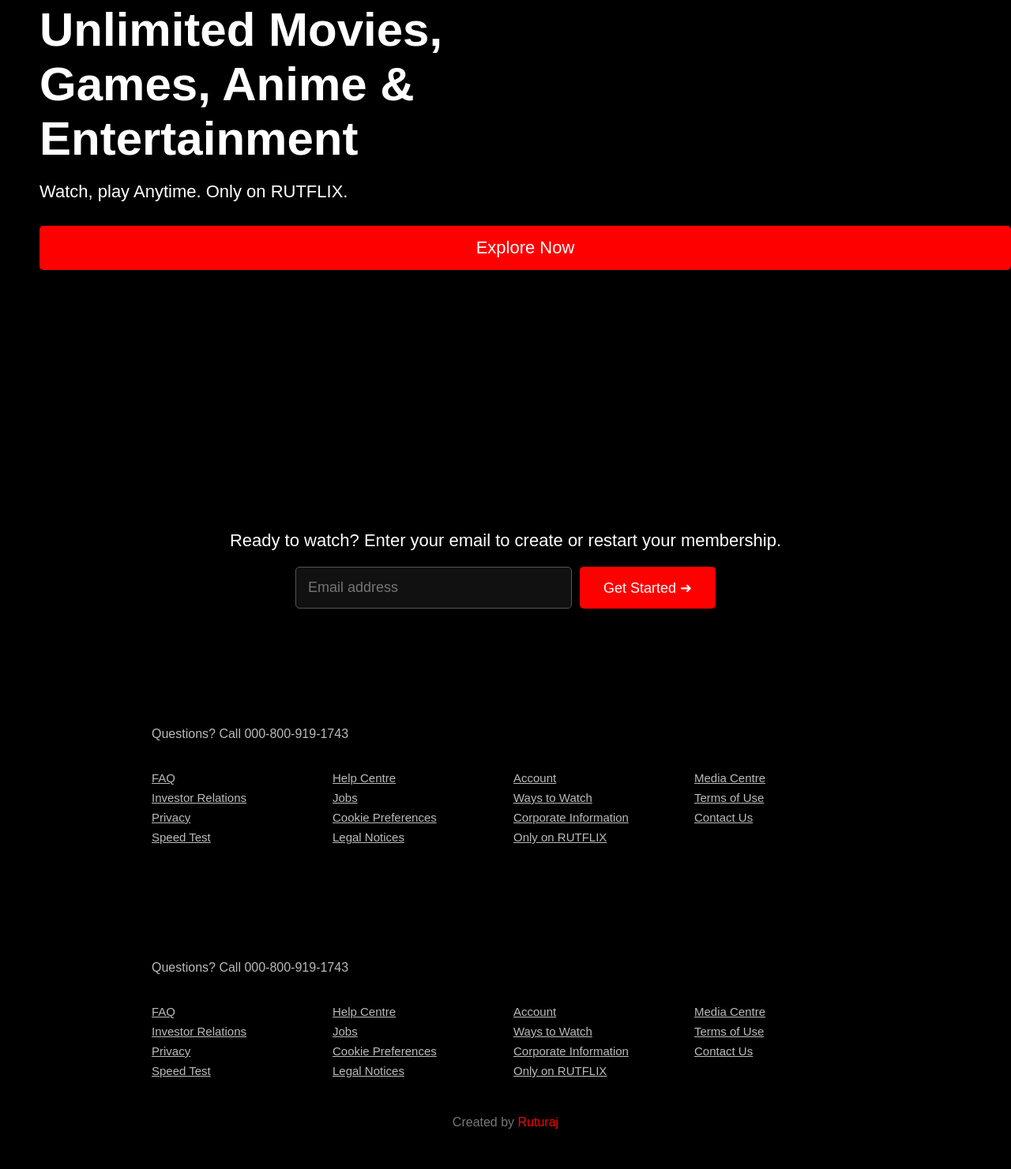
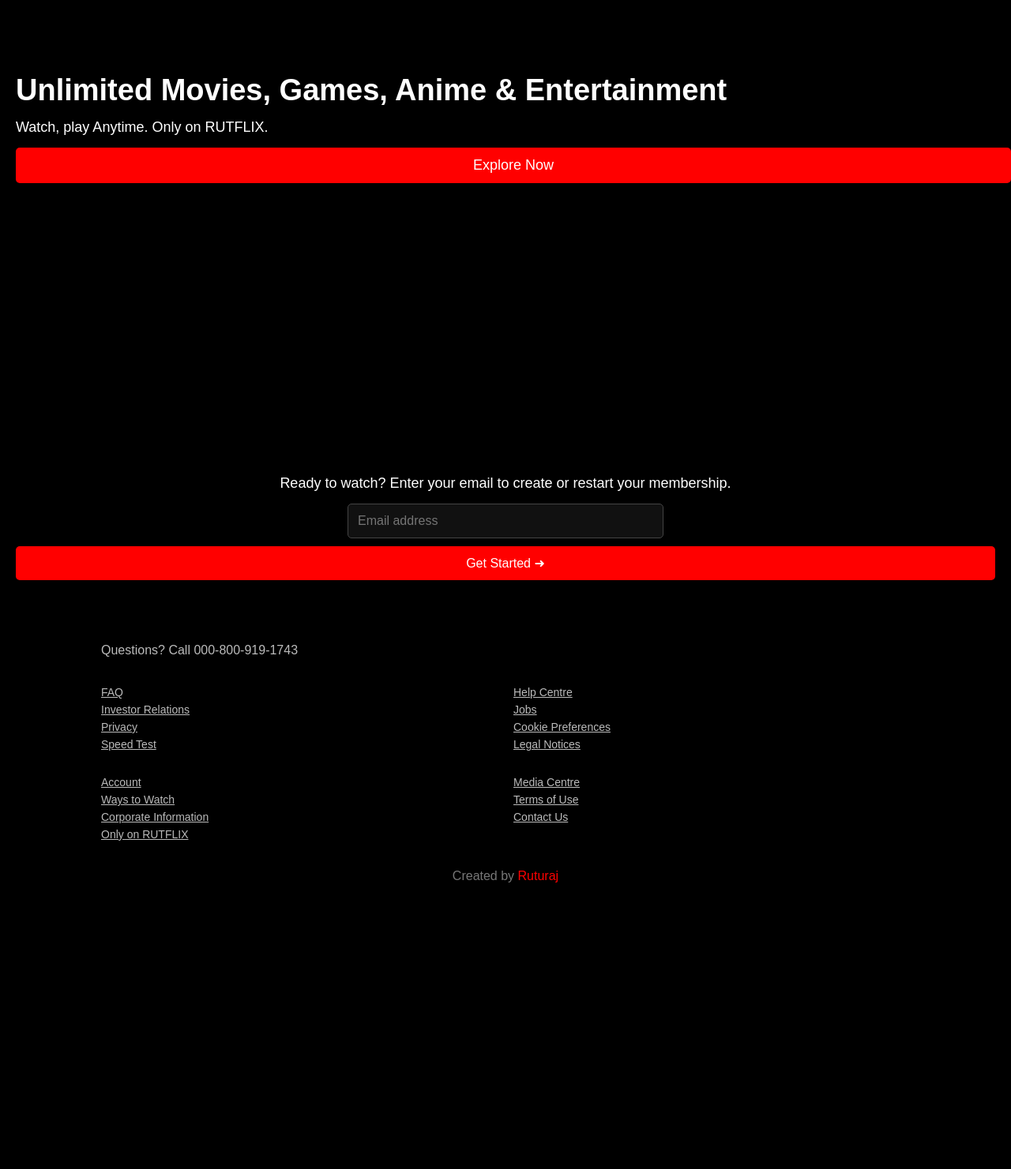
Before and after one commit to ruturajdabade/FirstProject, a plain HTML site: page index.html in a window 1280 px wide. Shown: the part 308-1789 px from the top of the page at 79% size. After the commit the page ends 1467 px from the top, so only its background shows below. Drawn offline with Linux system fonts and the light colour scheme.

Commit message:
updated hero section

```diff
--- a/index.html
+++ b/index.html
@@ -24,17 +24,17 @@
             display: flex;
             justify-content: space-between;
             align-items: center;
-            padding: 20px 50px;
+            padding: 15px 20px;
             position: fixed;
             width: 100%;
             top: 0;
             z-index: 100;
-            background: rgba(0,0,0,0.6);
+            background: rgba(0,0,0,0.7);
             backdrop-filter: blur(5px);
         }
 
         .logo {
-            font-size: 35px;
+            font-size: 28px;
             font-weight: bold;
             letter-spacing: 2px;
             color: red;
@@ -42,26 +42,32 @@
 
         .nav-links {
             display: flex;
-            gap: 20px;
+            gap: 15px;
         }
 
         .nav-links a {
             color: white;
             text-decoration: none;
-            font-size: 18px;
+            font-size: 16px;
         }
 
         .nav-links a:hover {
             color: red;
         }
 
-        /* SEARCH BAR */
+        /* SEARCH + LANG + PROFILE */
+        .navbar-right {
+            display: flex;
+            align-items: center;
+            gap: 12px;
+        }
+
         .search-container {
             display: flex;
             align-items: center;
-            gap: 10px;
+            gap: 8px;
             background: rgba(35,35,35,0.8);
-            padding: 8px 12px;
+            padding: 7px 10px;
             border-radius: 5px;
         }
 
@@ -70,41 +76,27 @@
             border: none;
             outline: none;
             color: white;
-            font-size: 16px;
-            width: 150px;
-        }
-
-        .search-container input::placeholder {
-            color: #bbb;
+            font-size: 15px;
+            width: 120px;
         }
 
         .search-icon {
-            width: 22px;
+            width: 20px;
             filter: invert(100%);
-            cursor: pointer;
         }
 
-        /* PROFILE ICON */
         .profile-icon {
-            width: 35px;
+            width: 32px;
             border-radius: 5px;
-            cursor: pointer;
         }
 
-        /* LANGUAGE SELECTOR */
         .lang-select {
             background: rgba(20,20,20,0.85);
             color: white;
-            padding: 8px 12px;
+            padding: 6px 10px;
             border: 1px solid #555;
             border-radius: 5px;
-            font-size: 16px;
-            cursor: pointer;
-        }
-
-        .lang-select option {
-            background: #222;
-            color: #fff;
+            font-size: 14px;
         }
 
         /* HERO SECTION */
@@ -114,8 +106,8 @@
             display: flex;
             flex-direction: column;
             justify-content: center;
-            padding-left: 50px;
-            margin-top: 80px;
+            padding-left: 20px;
+            margin-top: 70px;
             position: relative;
         }
 
@@ -129,119 +121,119 @@
             background: rgba(0,0,0,0.55);
         }
 
-        .hero h1, .hero p, .hero button {
-            position: relative;
+        .hero h1 {
+            font-size: 38px;
+            max-width: 100%;
+            font-weight: 700;
             z-index: 2;
         }
 
-        .hero h1 {
-            font-size: 60px;
-            max-width: 600px;
-            font-weight: 700;
-        }
-
         .hero p {
-            font-size: 22px;
-            margin: 20px 0;
-            max-width: 500px;
+            font-size: 18px;
+            margin: 15px 0;
+            max-width: 320px;
+            z-index: 2;
         }
 
         .hero button {
-            padding: 15px 35px;
-            font-size: 22px;
+            padding: 12px 25px;
+            font-size: 18px;
             border: none;
             background-color: red;
             color: white;
+            border-radius: 5px;
             cursor: pointer;
-            border-radius: 5px;
-            margin-top: 10px;
+            z-index: 2;
         }
 
-        .hero button:hover {
-            background-color: #b30000;
-        }
-
-        /* EMAIL SIGNUP SECTION */
+        /* EMAIL SECTION */
         .email-section {
             text-align: center;
-            padding: 60px 20px;
-            margin-top: 40px;
+            padding: 40px 20px;
         }
 
         .email-section p {
-            font-size: 22px;
-            margin-bottom: 20px;
+            font-size: 18px;
         }
 
         .email-container {
             display: flex;
-            justify-content: center;
+            flex-direction: column;
             gap: 10px;
-            margin-top: 10px;
-            flex-wrap: wrap;
+            margin-top: 15px;
         }
 
         .email-input {
-            padding: 15px;
-            width: 350px;
-            font-size: 18px;
+            padding: 12px;
+            width: 100%;
+            max-width: 400px;
+            margin: auto;
+            font-size: 16px;
+            background: #111;
+            border: 1px solid #444;
+            color: white;
             border-radius: 5px;
-            border: 1px solid #555;
-            background: #111;
-            color: white;
         }
 
         .get-started {
+            padding: 12px 25px;
+            font-size: 16px;
             background: red;
-            padding: 15px 30px;
-            font-size: 18px;
             border: none;
+            border-radius: 5px;
             color: white;
-            border-radius: 5px;
-            cursor: pointer;
-        }
-
-        .get-started:hover {
-            background: #b30000;
         }
 
         /* FOOTER */
         .footer {
-            padding: 50px 15%;
+            padding: 40px 10%;
             color: #bbb;
-            margin-top: 40px;
-        }
-
-        .footer a {
-            color: #bbb;
-            text-decoration: underline;
-            font-size: 15px;
         }
 
         .footer-grid {
             display: grid;
-            grid-template-columns: repeat(4, 1fr);
+            grid-template-columns: repeat(2, 1fr);
+            gap: 20px;
             margin-top: 30px;
-            gap: 20px;
         }
 
         .footer-grid a {
+            color: #bbb;
+            font-size: 14px;
+            text-decoration: underline;
             display: block;
-            margin: 8px 0;
+            margin: 6px 0;
         }
 
-        /* RESPONSIVE */
-        @media (max-width: 768px) {
-            .navbar {
-                padding: 15px 20px;
+        .credit {
+            text-align: center;
+            margin-top: 30px;
+            color: #777;
+            font-size: 16px;
+        }
+
+        .credit span {
+            color: red;
+        }
+
+        /* MOBILE */
+        @media (max-width: 600px) {
+            .nav-links {
+                display: none;
             }
 
-            .footer-grid {
-                grid-template-columns: repeat(2, 1fr);
+            .hero {
+                padding-left: 15px;
             }
-        }
 
-        @media (max-width: 480px) {
+            .hero h1 {
+                font-size: 32px;
+            }
+
+            .hero p {
+                font-size: 16px;
+            }
+
             .footer-grid {
                 grid-template-columns: 1fr;
             }
@@ -262,8 +254,7 @@
             <a href="#">Anime</a>
         </div>
 
-        <div style="display:flex; align-items:center; gap:15px;">
-
+        <div class="navbar-right">
             <select class="lang-select">
                 <option>English</option>
                 <option>हिंदी</option>
@@ -274,7 +265,7 @@
 
             <div class="search-container">
                 <img src="https://cdn-icons-png.flaticon.com/512/622/622669.png" class="search-icon">
-                <input type="text" placeholder="Search your content...">
+                <input type="text" placeholder="Search...">
             </div>
 
             <img src="https://cdn-icons-png.flaticon.com/512/149/149071.png" class="profile-icon">
@@ -288,7 +279,7 @@
         <button>Explore Now</button>
     </div>
 
-    <!-- EMAIL SIGNUP SECTION -->
+    <!-- EMAIL SECTION -->
     <div class="email-section">
         <p>Ready to watch? Enter your email to create or restart your membership.</p>
         <div class="email-container">
@@ -326,42 +317,9 @@
                 <a href="#">Contact Us</a>
             </div>
         </div>
+
+        <p class="credit">Created by <span>Ruturaj</span></p>
     </div>
 
 </body>
 </html>
-
-<!-- FOOTER -->
-<div class="footer">
-    <p>Questions? Call 000-800-919-1743</p>
-
-    <div class="footer-grid">
-        <div>
-            <a href="#">FAQ</a>
-            <a href="#">Investor Relations</a>
-            <a href="#">Privacy</a>
-            <a href="#">Speed Test</a>
-        </div>
-        <div>
-            <a href="#">Help Centre</a>
-            <a href="#">Jobs</a>
-            <a href="#">Cookie Preferences</a>
-            <a href="#">Legal Notices</a>
-        </div>
-        <div>
-            <a href="#">Account</a>
-            <a href="#">Ways to Watch</a>
-            <a href="#">Corporate Information</a>
-            <a href="#">Only on RUTFLIX</a>
-        </div>
-        <div>
-            <a href="#">Media Centre</a>
-            <a href="#">Terms of Use</a>
-            <a href="#">Contact Us</a>
-        </div>
-    </div>
-
-    <p style="margin-top: 40px; text-align:center; font-size:16px; color:#777;">
-        Created by <span style="color: red;">Ruturaj</span>
-    </p>
-</div>
```
